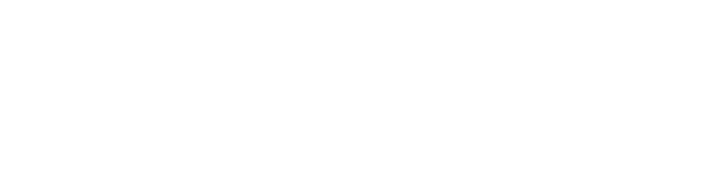
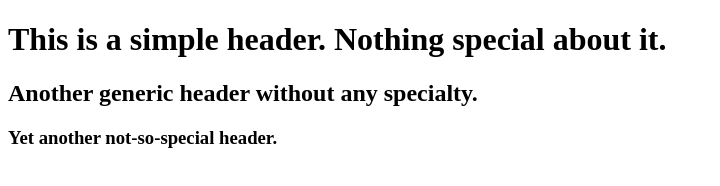
Before and after one commit to ArifeenH/Second-Repository, a plain HTML site: page index.html in a window 1280 px wide. Shown: the whole page, without its empty margins (0-720 px from the left). Drawn offline with Linux system fonts and the light colour scheme.

Commit message:
added headers

```diff
--- a/index.html
+++ b/index.html
@@ -7,6 +7,9 @@
     <title>Second Repository</title>
 </head>
 <body>
+    <h1>This is a simple header. Nothing special about it.</h1>
+    <h2>Another generic header without any specialty.</h2>
+    <h3>Yet another not-so-special header.</h3>
 
 </body>
 </html>
```
